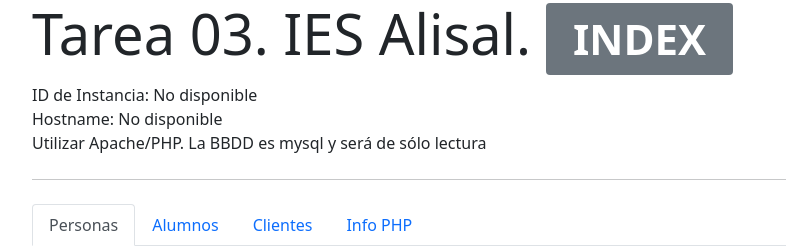
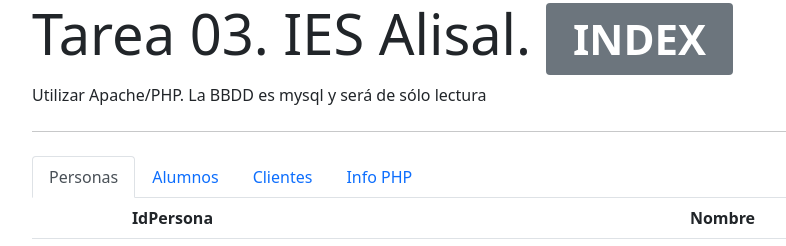
Before and after one commit to IESAlisal/SRIDTarea03, a PHP site: page /index.php in a window 1280 px wide. Shown: the top 246 px of the page, without its empty margins (50-836 px from the left). Run offline with PHP 8.4, Linux system fonts and the light colour scheme; data that the repository does not hold is empty.

Commit message:
Update menu.php
No puedo sacar los metadatos de AWS y borro la función

```diff
--- a/menu.php
+++ b/menu.php
@@ -1,33 +1,3 @@
-<?php
-// URLs para obtener la metadata
-$instanceIdUrl = "http://169.254.169.254/latest/meta-data/instance-id";
-$hostnameUrl = "http://169.254.169.254/latest/meta-data/local-hostname";
-
-// Función para obtener los datos de la metadata
-function getMetadata($url) {
-    // Configuración de timeout y seguridad para la solicitud
-    $options = [
-        "http" => [
-            "timeout" => 1, // Tiempo límite en segundos para evitar bloqueos
-            "ignore_errors" => true // Ignorar errores de respuesta
-        ]
-    ];
-    $context = stream_context_create($options);
-
-    // Leer la respuesta de la metadata service
-    $response = @file_get_contents($url, false, $context);
-    return $response ? $response : "No disponible";
-}
-
-// Obtener el ID de la instancia
-$instanceId = getMetadata($instanceIdUrl);
-
-// Obtener el hostname
-$hostname = getMetadata($hostnameUrl);
-
-?>
-
-
 
 <?php include 'vars.php';?>
     <h1 class="display-4">Tarea 03. IES Alisal. <span class="badge bg-secondary">
@@ -38,11 +8,6 @@ $hostname = getMetadata($hostnameUrl);
             <?php if($pagina=="/default.php"){  echo 'DEFAULT'; }?>
         </span>
     </h1>
-<?php
-    // Mostrar los resultados
-    echo "ID de Instancia: " . htmlspecialchars($instanceId) . "<br>";
-    echo "Hostname: " . htmlspecialchars($hostname);
-?>
 <p>Utilizar Apache/PHP. La BBDD es mysql y será de sólo lectura</p>
 <hr class="my-4">
 <ul class="nav nav-tabs">
```
